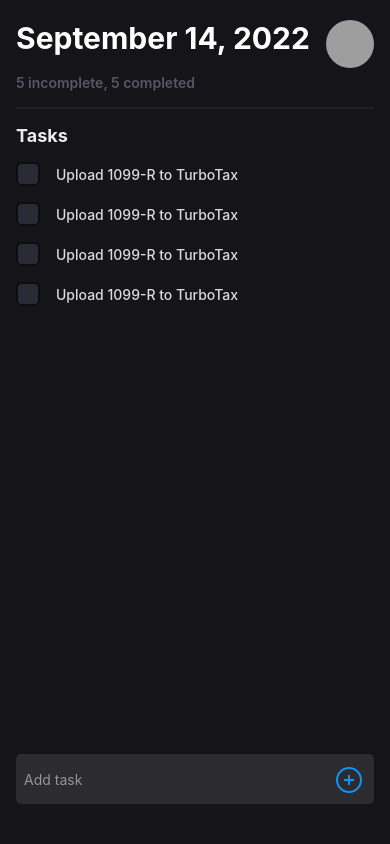
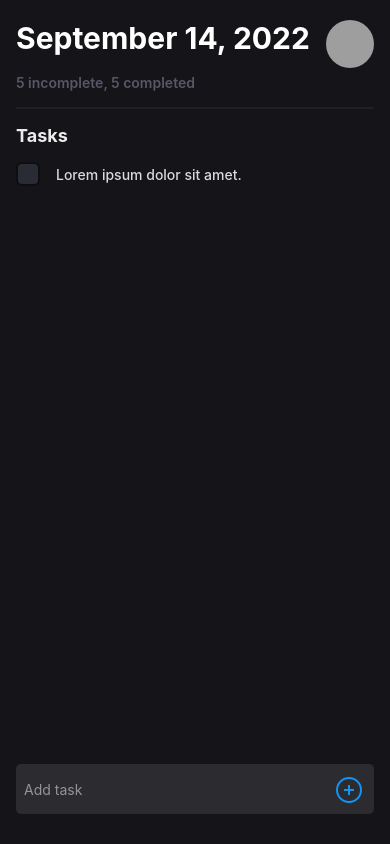
Before and after one commit to elbaley/TodoAppRn, a React Native app: screen / in a window 390 px wide. Built offline with nearby package versions, Linux system fonts and the light colour scheme; grey boxes are pictures that could not be loaded.

Commit message:
add task functinality

```diff
--- a/App.js
+++ b/App.js
@@ -1,15 +1,28 @@
 import {SafeAreaView, StyleSheet, Text, View} from 'react-native'
-import React from 'react'
+import React, {useState} from 'react'
 import Header from './src/components/Header'
 import List from './src/components/List'
 import TaskInput from './src/components/TaskInput'
 
 const App = () => {
+  const [tasks, setTasks] = useState([
+    {id: 0, text: 'Lorem ipsum dolor sit amet.', completed: false},
+  ])
+  function addTask(text) {
+    const taskObj = {
+      id: tasks.length,
+      text,
+      completed: false,
+    }
+    setTasks(oldTasks => {
+      return [...oldTasks, taskObj]
+    })
+  }
   return (
     <SafeAreaView style={styles.container}>
       <Header />
-      <List />
-      <TaskInput />
+      <List tasks={tasks} />
+      <TaskInput addTask={addTask} />
     </SafeAreaView>
   )
 }
--- a/src/components/List.js
+++ b/src/components/List.js
@@ -1,15 +1,15 @@
-import {StyleSheet, Text, View} from 'react-native'
-import React from 'react'
+import {StyleSheet, Text, View, FlatList} from 'react-native'
+import React, {useState} from 'react'
 import Task from './Task'
 
-const List = () => {
+const List = ({tasks}) => {
+  function renderTask({item}) {
+    return <Task task={item} />
+  }
   return (
     <View style={styles.container}>
       <Text style={styles.title}>Tasks</Text>
-      <Task />
-      <Task />
-      <Task />
-      <Task />
+      <FlatList data={tasks} renderItem={renderTask} />
     </View>
   )
 }
--- a/src/components/Task.js
+++ b/src/components/Task.js
@@ -1,11 +1,11 @@
 import {StyleSheet, Text, View, TouchableOpacity} from 'react-native'
 import React from 'react'
 
-const Task = () => {
+const Task = ({task}) => {
   return (
     <View style={styles.container}>
       <TouchableOpacity style={styles.checkbox} />
-      <Text style={styles.task}>Upload 1099-R to TurboTax</Text>
+      <Text style={styles.task}>{task.text}</Text>
     </View>
   )
 }
--- a/src/components/TaskInput.js
+++ b/src/components/TaskInput.js
@@ -6,19 +6,32 @@
   KeyboardAvoidingView,
   TouchableOpacity,
 } from 'react-native'
-import React from 'react'
+import React, {useState} from 'react'
 import Icon from 'react-native-vector-icons/Ionicons'
 
-const TaskInput = () => {
+const TaskInput = ({addTask}) => {
+  const [task, setTask] = useState('')
+  function handleTaskChange(text) {
+    setTask(text)
+  }
   return (
     <KeyboardAvoidingView
       keyboardVerticalOffset={10}
       behavior="padding"
       style={styles.container}>
       <View style={styles.inputContainer}>
-        <TextInput style={styles.input} placeholder="Add task" />
+        <TextInput
+          onChangeText={handleTaskChange}
+          style={styles.input}
+          value={task}
+          placeholder="Add task"
+        />
         <View style={styles.addButton}>
-          <TouchableOpacity>
+          <TouchableOpacity
+            onPress={() => {
+              addTask(task)
+              setTask('')
+            }}>
             <Icon size={32} color={'#1294F2'} name="add-circle-outline" />
           </TouchableOpacity>
         </View>
@@ -31,7 +44,7 @@
 
 const styles = StyleSheet.create({
   container: {
-    marginBottom: 40,
+    marginBottom: 30,
   },
   inputContainer: {
     backgroundColor: '#2B2B30',
```
